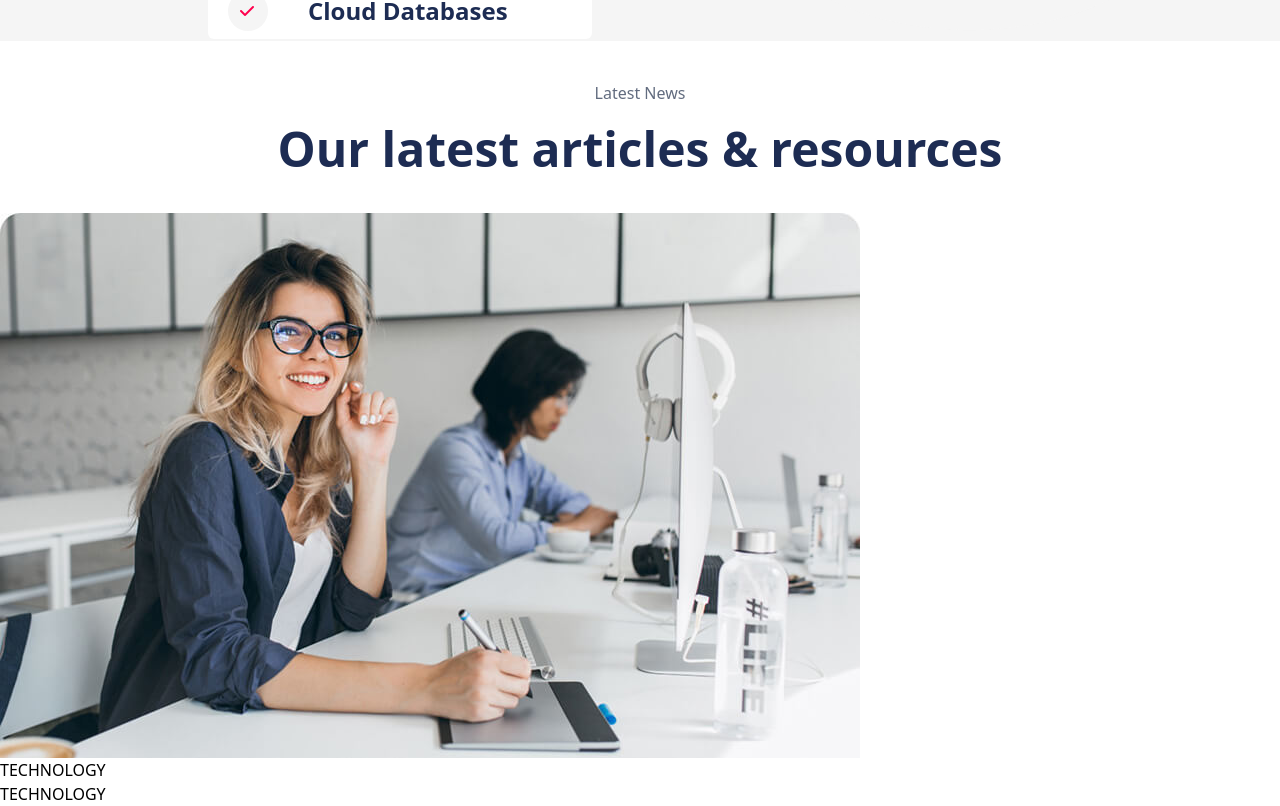
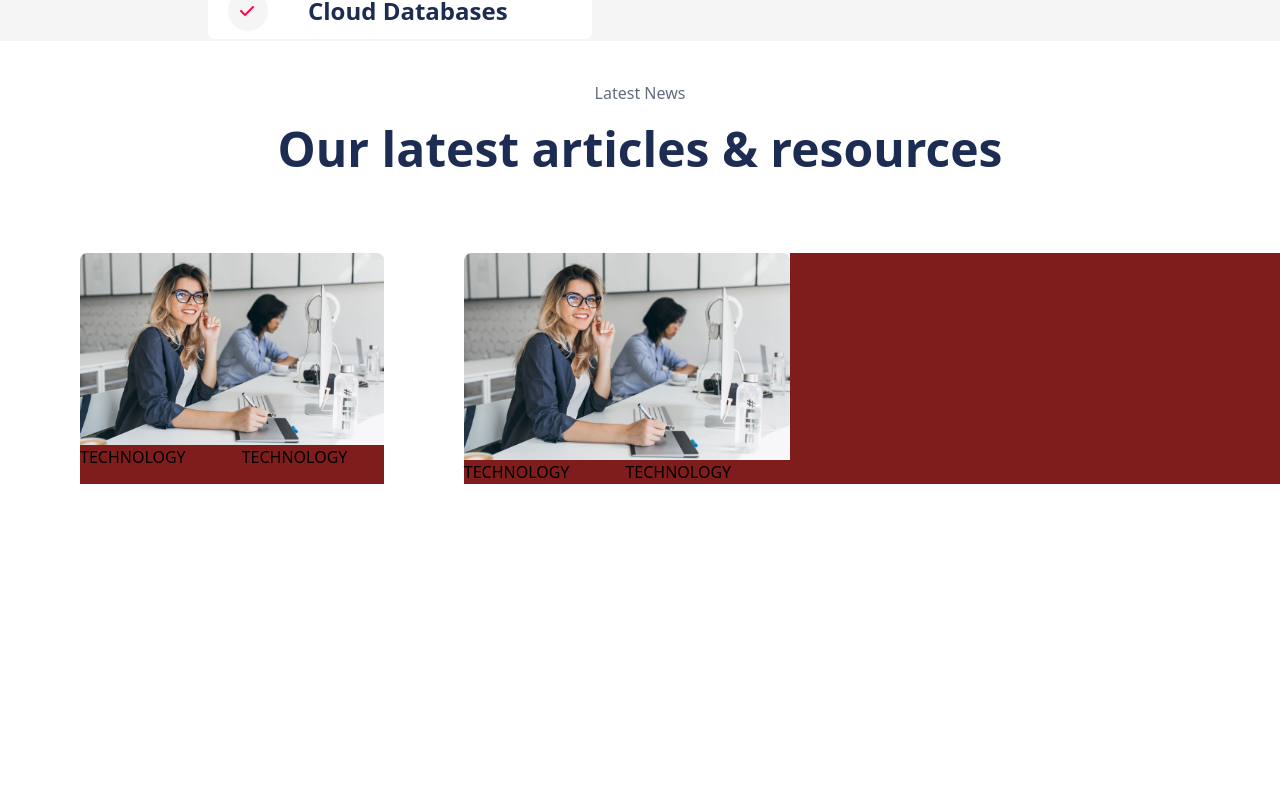
Before and after one commit to Abdulkafi88/-IT-agency-website-, a React (Vite) app: page / in a window 1280 px wide. Shown: the part 2533-3339 px from the top of the page. After the commit the page ends 3017 px from the top, so only its background shows below. Built offline with nearby package versions, Linux system fonts and the light colour scheme.

Commit message:
make the news carts

```diff
--- a/src/Com/News.jsx
+++ b/src/Com/News.jsx
@@ -20,16 +20,26 @@ const News = () => {
       </div>
       <div className=" flex ">
         {info.map((content, contentIndex) => (
-          <>
-          <div className=" flex">
-            <div className="">
-                <img src={content.img} alt="" />
+          <div className="flex">
+            <div className="ml-20 mt-10 bg-red-900 w-80">
+              <div >
+                <img width={'100%'} src={content.img} alt="" />
+              </div>
+              <div className="flex ">
                 <p>{content.tec}</p>
+                <p className="ml-14">{content.tec}</p>
+              </div>
+            </div>
+            <div className="ml-20 mt-10 bg-red-900">
+              <div >
+                <img width={'40%'} src={content.img} alt="" />
+              </div>
+              <div className="flex ">
                 <p>{content.tec}</p>
+                <p className="ml-14">{content.tec}</p>
+              </div>
             </div>
           </div>
-
-          </>
         ))}
       </div>
     </React.Fragment>
```
